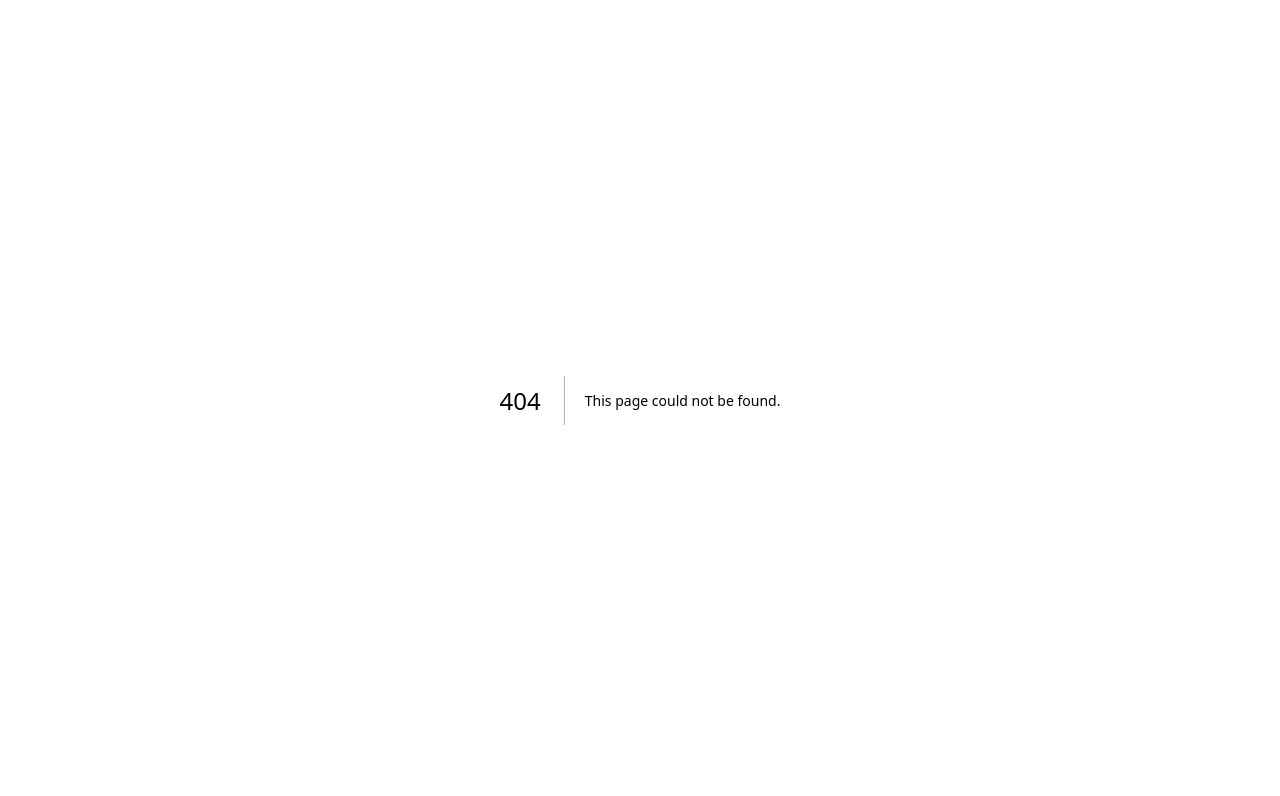
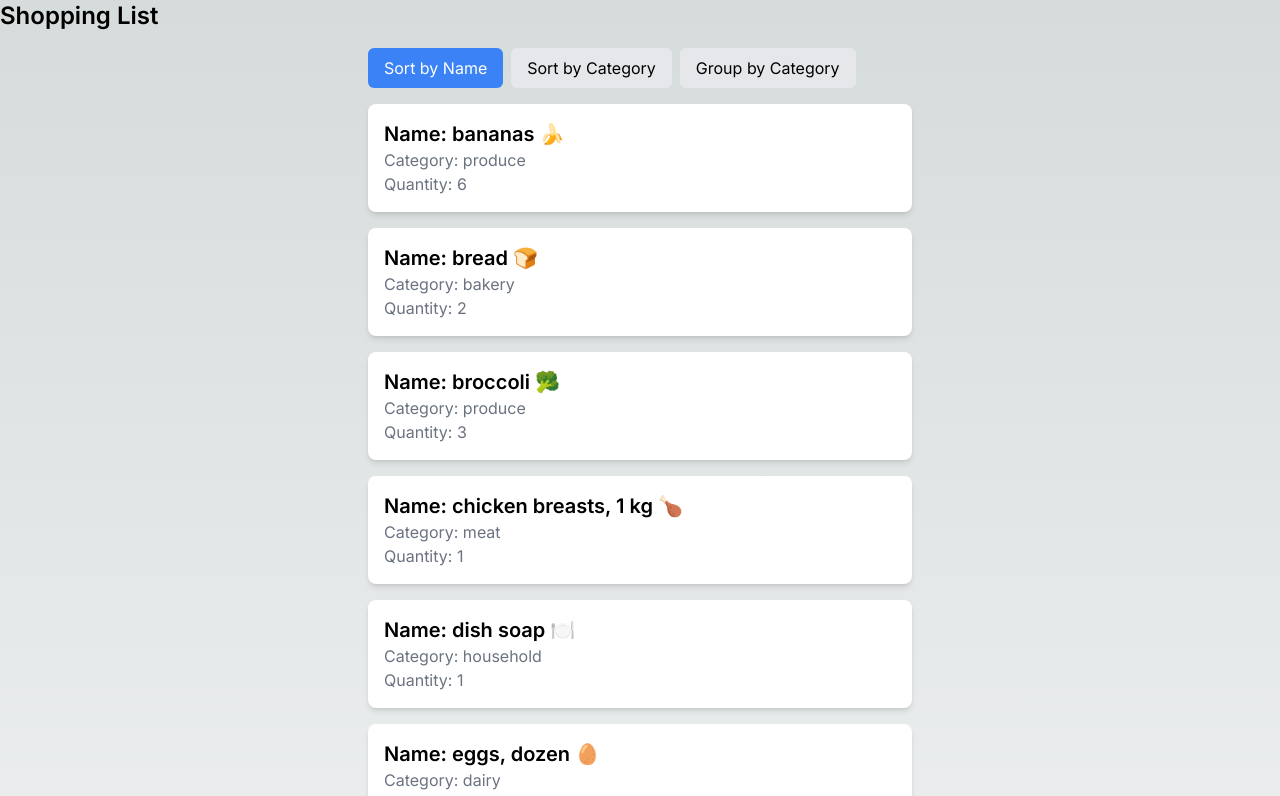
Before and after one commit to Gurmaher/cprg306-assignments, a Next.js app: page /week5 in a window 1280 px wide. Before the commit this address had no page. Shown: the top 796 px of the page. Built offline with nearby package versions, Linux system fonts and the light colour scheme.

Commit message:
week 5
done and dusted

```diff
--- a/app/page.js
+++ b/app/page.js
@@ -7,10 +7,10 @@ export default function Page()
       <div>
       <h1 style={{ fontSize: "2rem" }}>CPRG 306: Web Development 2 - Assignments</h1>
       <StudentInfo/>
-      <Link href="/week2">week2</Link>
-      <p><Link href="/week3">week3</Link>
-        </p>
-      <Link href='/week4'>week4</Link>
+      <p><Link href="/week2">week2</Link></p>
+      <p><Link href="/week3">week3</Link></p>
+      <p><Link href='/week4'>week4</Link></p>
+      <p><Link href='/week5'>week5</Link></p>
       </div>
   )
 }
--- /dev/null
+++ b/app/week5/item-list.js
@@ -0,0 +1,118 @@
+"use client";
+import React, { useState } from "react";
+import Item from "./item";
+import items from "./items.json";
+
+const ItemList = () => {
+  const [sortBy, setSortBy] = useState("name");
+  const [groupedByCategory, setGroupedByCategory] = useState(false);
+
+  const groupAndSortItems = () => {
+    const sortedItems = [...items];
+    sortedItems.sort((a, b) => {
+      if (sortBy === "name") {
+        return a.name.localeCompare(b.name);
+      } else if (sortBy === "category") {
+        return a.category.localeCompare(b.category);
+      }
+      return 0;
+    });
+
+    if (groupedByCategory) {
+      const grouped = sortedItems.reduce((acc, item) => {
+        const category = item.category;
+        if (!acc[category]) {
+          acc[category] = [];
+        }
+        acc[category].push(item);
+        return acc;
+      }, {});
+
+      const sortedCategories = Object.keys(grouped).sort();
+
+      for (const category in grouped) {
+        grouped[category].sort((a, b) => a.name.localeCompare(b.name));
+      }
+
+      return { grouped, sortedCategories };
+    }
+
+    return { sortedItems };
+  };
+
+  const { grouped, sortedCategories, sortedItems } = groupAndSortItems();
+
+  const handleSortByName = () => {
+    setSortBy("name");
+  };
+
+  const handleSortByCategory = () => {
+    setSortBy("category");
+  };
+
+  const handleToggleGroupByCategory = () => {
+    setGroupedByCategory(!groupedByCategory);
+  };
+
+  return (
+    <div className="mx-auto max-w-xl p-4">
+      <div className="mb-4">
+        <button
+          onClick={handleSortByName}
+          className={`px-4 py-2 rounded-md ${
+            sortBy === "name" ? "bg-blue-500 text-white" : "bg-gray-200"
+          }`}
+        >
+          Sort by Name
+        </button>
+        <button
+          onClick={handleSortByCategory}
+          className={`ml-2 px-4 py-2 rounded-md ${
+            sortBy === "category" ? "bg-blue-500 text-white" : "bg-gray-200"
+          }`}
+        >
+          Sort by Category
+        </button>
+        <button
+          onClick={handleToggleGroupByCategory}
+          className={`ml-2 px-4 py-2 rounded-md ${
+            groupedByCategory ? "bg-blue-500 text-white" : "bg-gray-200"
+          }`}
+        >
+          Group by Category
+        </button>
+      </div>
+
+      <ul>
+        {groupedByCategory
+          ? sortedCategories.map((category) => (
+              <li key={category} className="mb-4">
+                <h2 className="text-xl font-semibold capitalize mb-2">
+                  {category}
+                </h2>
+                <ul>
+                  {grouped[category].map((item) => (
+                    <Item
+                      key={item.id}
+                      name={item.name}
+                      quantity={item.quantity}
+                      category={item.category}
+                    />
+                  ))}
+                </ul>
+              </li>
+            ))
+          : sortedItems.map((item) => (
+              <Item
+                key={item.id}
+                name={item.name}
+                quantity={item.quantity}
+                category={item.category}
+              />
+            ))}
+      </ul>
+    </div>
+  );
+};
+
+export default ItemList;
--- /dev/null
+++ b/app/week5/item.js
@@ -0,0 +1,13 @@
+import React from "react"
+const { list } = require("postcss")
+
+const Item = ({ name, quantity, category}) => {
+    return (
+        <li className="bg-white shadow-md p-4 rounded-lg mb-4">
+        <div className="text-xl font-semibold">Name: {name}</div>
+        <div className="text-gray-500">Category: {category}</div>
+        <div className="text-gray-500">Quantity: {quantity}</div>
+        </li>
+    )
+}
+export default Item;
--- /dev/null
+++ b/app/week5/items.json
@@ -0,0 +1,74 @@
+[
+    {
+      "id": "1h2GJKH12gkHG31h1H",
+      "name": "milk, 4 L 🥛",
+      "quantity": 1,
+      "category": "dairy"
+    },
+    {
+      "id": "2KJH3k2j3H1k2J3K1H",
+      "name": "bread 🍞",
+      "quantity": 2,
+      "category": "bakery"
+    },
+    {
+      "id": "3h2KJH3k2j3H1k2J3",
+      "name": "eggs, dozen 🥚",
+      "quantity": 2,
+      "category": "dairy"
+    },
+    {
+      "id": "4k2J3K1H2GJKH12gk",
+      "name": "bananas 🍌",
+      "quantity": 6,
+      "category": "produce"
+    },
+    {
+      "id": "5H1h1H2KJH3k2j3H",
+      "name": "broccoli 🥦",
+      "quantity": 3,
+      "category": "produce"
+    },
+    {
+      "id": "6H1k2J3K1H2GJKH1",
+      "name": "chicken breasts, 1 kg 🍗",
+      "quantity": 1,
+      "category": "meat"
+    },
+    {
+      "id": "7gkHG31h1H2KJH3k",
+      "name": "pasta sauce 🍝",
+      "quantity": 3,
+      "category": "canned goods"
+    },
+    {
+      "id": "8j3H1k2J3K1H2GJK",
+      "name": "spaghetti, 454 g 🍝",
+      "quantity": 2,
+      "category": "dry goods"
+    },
+    {
+      "id": "9H12gkHG31h1H2KJ",
+      "name": "toilet paper, 12 pack 🧻",
+      "quantity": 1,
+      "category": "household"
+    },
+    {
+      "id": "10H3k2j3H1k2J3K1",
+      "name": "paper towels, 6 pack",
+      "quantity": 1,
+      "category": "household"
+    },
+    {
+      "id": "11k2J3K1H2GJKH12",
+      "name": "dish soap 🍽️",
+      "quantity": 1,
+      "category": "household"
+    },
+    {
+      "id": "12GJKH12gkHG31h1",
+      "name": "hand soap 🧼",
+      "quantity": 4,
+      "category": "household"
+    }
+  ]
--- /dev/null
+++ b/app/week5/page.js
@@ -0,0 +1,14 @@
+import React from "react";
+import ItemList from "./item-list";
+ // Import Link from Next.js
+
+const page = () => {
+  return (
+    <main className="">
+      <h1 className="text-2xl font-semibold">Shopping List</h1>
+      <ItemList />
+    </main>
+  );
+};
+
+export default page;
```
